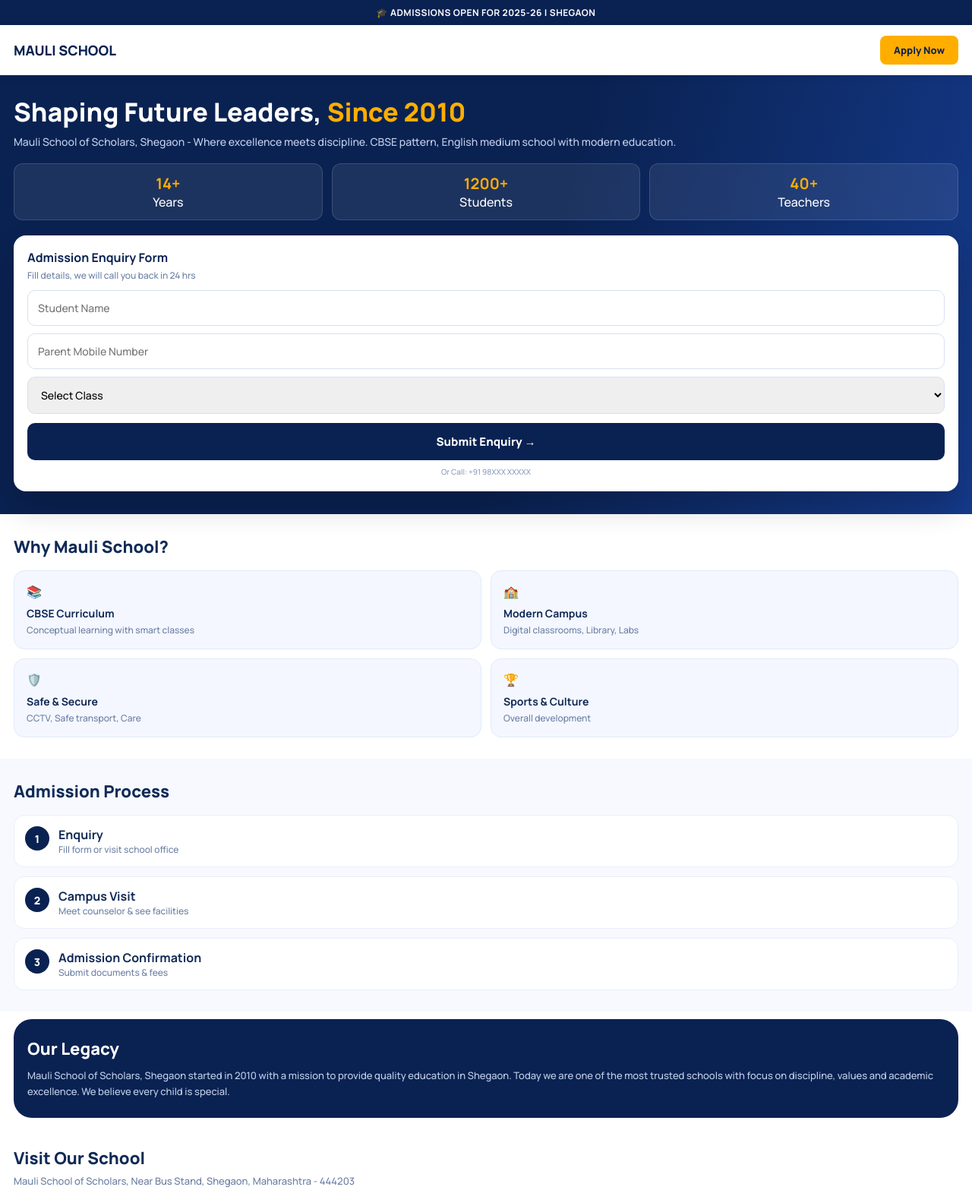
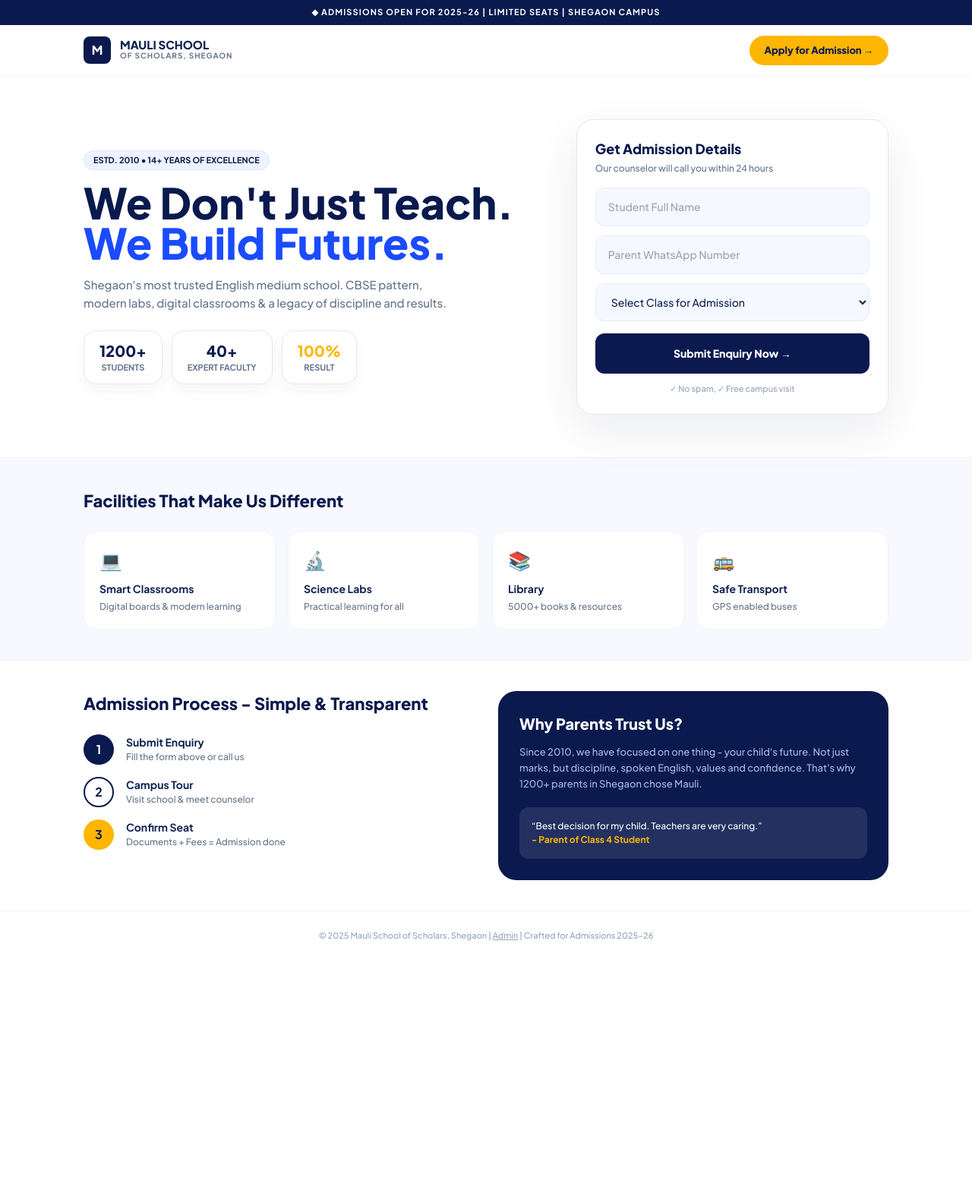
Before and after one commit to sujatapahurkar85-afk/mauli-school, a plain HTML site: page index.html in a window 1280 px wide. Shown: the top 1567 px of the page at 76% size. After the commit the page ends 1264 px from the top, so only its background shows below. Drawn offline with nearby package versions, Linux system fonts and the light colour scheme.

Commit message:
Update index.html

```diff
--- a/index.html
+++ b/index.html
@@ -1,99 +1,79 @@
 <!DOCTYPE html>
-<html lang="en">
+<html lang="en" style="color-scheme: light;">
 <head>
 <meta charset="UTF-8">
 <meta name="viewport" content="width=device-width, initial-scale=1.0">
-<title>Mauli School of Scholars, Shegaon | Admissions Open 2025-26</title>
-<link href="https://fonts.googleapis.com/css2?family=Manrope:wght@500;700;800&display=swap" rel="stylesheet">
+<meta name="color-scheme" content="light">
+<title>Mauli School of Scholars, Shegaon - Best CBSE School | Admissions 2025-26</title>
+<link href="https://fonts.googleapis.com/css2?family=Plus+Jakarta+Sans:wght@500;700;800&display=swap" rel="stylesheet">
+<script src="https://cdn.tailwindcss.com"></script>
 <style>
-*{margin:0;padding:0;box-sizing:border-box;font-family:'Manrope',sans-serif}
-body{background:#fff;color:#102a56}
-.topbar{background:#0a2252;color:#fff;text-align:center;padding:8px;font-size:12px;font-weight:700;letter-spacing:.5px}
-.nav{display:flex;justify-content:space-between;align-items:center;padding:14px 18px;background:#fff;box-shadow:0 2px 10px #0001;position:sticky;top:0;z-index:10}
-.nav .logo{font-weight:800;font-size:18px;color:#0a2252}
-.nav .btn-adm{background:#ffae00;color:#0a2252;padding:10px 18px;border-radius:8px;border:none;font-weight:800;font-size:13px}
-.hero{background:linear-gradient(105deg,#0a2252 55%, #153a8b);color:#fff;padding:30px 18px;display:grid;gap:20px}
-.hero h1{font-size:34px;line-height:1.1;font-weight:800}
-.hero h1 span{color:#ffae00}
-.hero p{color:#c2d0ea;font-size:14px;line-height:1.5;margin-top:10px}
-.stats{display:flex;gap:12px;margin-top:18px}
-.stat{background:#ffffff14;border:1px solid #ffffff22;padding:12px 14px;border-radius:12px;text-align:center;flex:1}
-.stat b{font-size:20px;display:block;color:#ffae00}
-.form-card{background:#fff;color:#0a2252;border-radius:16px;padding:18px;box-shadow:0 20px 40px #0003}
-.form-card h3{font-size:16px}
-.inp{width:100%;padding:13px;border:1px solid #d8e1f0;border-radius:10px;margin-top:10px;font-size:14px}
-.btn-submit{width:100%;background:#0a2252;color:#fff;padding:14px;border:none;border-radius:10px;font-weight:800;margin-top:12px;font-size:15px}
-.section{padding:28px 18px}
-.h2{font-size:22px;font-weight:800}
-.grid2{display:grid;grid-template-columns:1fr 1fr;gap:12px;margin-top:16px}
-.feat{background:#f4f7ff;border:1px solid #e1e9f9;border-radius:14px;padding:16px}
-.feat b{font-size:14px;display:block;margin-top:8px}
-.feat p{font-size:12px;color:#6b7fa3;margin-top:4px}
-.steps{display:grid;gap:12px;margin-top:16px}
-.step{display:flex;gap:12px;background:#fff;border:1px solid #e8eefb;border-radius:14px;padding:14px}
-.num{width:32px;height:32px;background:#0a2252;color:#fff;border-radius:50%;display:flex;align-items:center;justify-content:center;font-weight:800;font-size:14px;flex-shrink:0}
-.why{background:#0a2252;color:#fff;border-radius:24px;padding:24px 18px;margin:10px 18px}
-.footer{text-align:center;padding:18px;font-size:11px;color:#8a9bbc}
-.admin{opacity:.2;font-size:10px;text-align:center;padding:10px}
+*{font-family:'Plus Jakarta Sans',sans-serif}
+html{color-scheme:light !important}
+body{background:#ffffff !important;color:#0f2352 !important}
 </style>
 </head>
-<body>
-<div class="topbar">🎓 ADMISSIONS OPEN FOR 2025-26 | SHEGAON</div>
-<div class="nav"><div class="logo">MAULI SCHOOL</div><button class="btn-adm" onclick="document.getElementById('admission').scrollIntoView({behavior:'smooth'})">Apply Now</button></div>
+<body class="bg-white">
+<div class="bg-[#0a194e] text-white text-center py-2 text-[11px] font-bold tracking-widest">◆ ADMISSIONS OPEN FOR 2025-26 | LIMITED SEATS | SHEGAON CAMPUS</div>
 
-<div class="hero">
+<header class="sticky top-0 z-20 bg-white/95 backdrop-blur border-b border-slate-100">
+<div class="max-w-[1100px] mx-auto flex justify-between items-center px-5 py-3.5">
+<div class="flex items-center gap-3"><div class="w-9 h-9 bg-[#0a194e] text-white rounded-lg flex items-center justify-center font-extrabold">M</div><div><div class="font-extrabold leading-none text-[15px]">MAULI SCHOOL</div><div class="text-[10px] text-slate-500 tracking-widest font-bold">OF SCHOLARS, SHEGAON</div></div></div>
+<a href="#admission" class="bg-[#ffb600] text-[#0a194e] px-5 py-2.5 rounded-full font-extrabold text-[13px]">Apply for Admission →</a>
+</div>
+</header>
+
+<section class="max-w-[1100px] mx-auto grid md:grid-cols-[1.2fr_.8fr] gap-8 px-5 py-8 md:py-14 items-center">
 <div>
-<h1>Shaping Future Leaders, <span>Since 2010</span></h1>
-<p>Mauli School of Scholars, Shegaon - Where excellence meets discipline. CBSE pattern, English medium school with modern education.</p>
-<div class="stats">
-<div class="stat"><b>14+</b>Years</div>
-<div class="stat"><b>1200+</b>Students</div>
-<div class="stat"><b>40+</b>Teachers</div>
-</div>
-</div>
-<div class="form-card" id="admission">
-<h3>Admission Enquiry Form</h3>
-<p style="font-size:12px;color:#6b7fa3;margin-top:4px">Fill details, we will call you back in 24 hrs</p>
-<input class="inp" placeholder="Student Name">
-<input class="inp" placeholder="Parent Mobile Number">
-<select class="inp"><option>Select Class</option><option>Nursery</option><option>LKG / UKG</option><option>Class 1 to 5</option><option>Class 6 to 10</option></select>
-<button class="btn-submit" onclick="alert('Thank you! Your enquiry submitted. We will call you soon. - Mauli School')">Submit Enquiry →</button>
-<p style="font-size:10px;color:#8a9bbc;margin-top:8px;text-align:center">Or Call: +91 98XXX XXXXX</p>
+<div class="inline-flex bg-[#eef3ff] border border-[#dbe6ff] text-[#0a194e] px-3 py-1 rounded-full text-[11px] font-bold">ESTD. 2010 • 14+ YEARS OF EXCELLENCE</div>
+<h1 class="text-[38px] md:text-[56px] font-[800] leading-[.95] mt-4 text-[#0a194e]">We Don't Just Teach.<br><span class="text-[#1a4bff]">We Build Futures.</span></h1>
+<p class="text-slate-500 text-[15px] leading-relaxed mt-4 max-w-[500px]">Shegaon's most trusted English medium school. CBSE pattern, modern labs, digital classrooms & a legacy of discipline and results.</p>
+<div class="flex gap-3 mt-6">
+<div class="bg-white border border-slate-200 shadow-[0_8px_20px_#0000000a] rounded-2xl px-5 py-3 text-center"><div class="font-extrabold text-xl text-[#0a194e]">1200+</div><div class="text-[11px] text-slate-500 font-bold">STUDENTS</div></div>
+<div class="bg-white border border-slate-200 shadow-[0_8px_20px_#0000000a] rounded-2xl px-5 py-3 text-center"><div class="font-extrabold text-xl text-[#0a194e]">40+</div><div class="text-[11px] text-slate-500 font-bold">EXPERT FACULTY</div></div>
+<div class="bg-white border border-slate-200 shadow-[0_8px_20px_#0000000a] rounded-2xl px-5 py-3 text-center"><div class="font-extrabold text-xl text-[#ffb600]">100%</div><div class="text-[11px] text-slate-500 font-bold">RESULT</div></div>
 </div>
 </div>
 
-<div class="section">
-<div class="h2">Why Mauli School?</div>
-<div class="grid2">
-<div class="feat"><div>📚</div><b>CBSE Curriculum</b><p>Conceptual learning with smart classes</p></div>
-<div class="feat"><div>🏫</div><b>Modern Campus</b><p>Digital classrooms, Library, Labs</p></div>
-<div class="feat"><div>🛡️</div><b>Safe & Secure</b><p>CCTV, Safe transport, Care</p></div>
-<div class="feat"><div>🏆</div><b>Sports & Culture</b><p>Overall development</p></div>
+<div id="admission" class="bg-white border border-slate-200 rounded-[22px] shadow-[0_20px_60px_#0a194e15] p-6">
+<div class="font-extrabold text-[18px] text-[#0a194e]">Get Admission Details</div>
+<div class="text-[12px] text-slate-500 mt-1">Our counselor will call you within 24 hours</div>
+<input id="sName" class="w-full mt-4 bg-[#f6f8ff] border border-[#e3eafb] rounded-xl px-4 py-3.5 text-[14px] outline-none" placeholder="Student Full Name">
+<input id="sPhone" class="w-full mt-3 bg-[#f6f8ff] border border-[#e3eafb] rounded-xl px-4 py-3.5 text-[14px] outline-none" placeholder="Parent WhatsApp Number">
+<select class="w-full mt-3 bg-[#f6f8ff] border border-[#e3eafb] rounded-xl px-4 py-3.5 text-[14px] outline-none"><option>Select Class for Admission</option><option>Nursery</option><option>LKG / UKG</option><option>Class 1 - 5</option><option>Class 6 - 10</option></select>
+<button onclick="let n=document.getElementById('sName').value; let p=document.getElementById('sPhone').value; if(n&&p){window.open('https://wa.me/91'+p+'?text=Hello Mauli School, I want admission for '+n)} alert('Thank you '+n+'! We received your enquiry.')" " class="w-full mt-4 bg-[#0a194e] text-white rounded-xl py-4 font-extrabold text-[14px]">Submit Enquiry Now →</button>
+<div class="text-center text-[11px] text-slate-400 mt-3">✓ No spam, ✓ Free campus visit</div>
+</div>
+</section>
+
+<section class="bg-[#f7f9ff] border-y border-slate-100">
+<div class="max-w-[1100px] mx-auto px-5 py-10">
+<div class="font-extrabold text-[22px] text-[#0a194e]">Facilities That Make Us Different</div>
+<div class="grid grid-cols-2 md:grid-cols-4 gap-4 mt-6">
+<div class="bg-white rounded-2xl p-5 border border-slate-100"><div class="text-2xl">💻</div><div class="font-bold text-[14px] mt-3">Smart Classrooms</div><div class="text-[12px] text-slate-500 mt-1">Digital boards & modern learning</div></div>
+<div class="bg-white rounded-2xl p-5 border border-slate-100"><div class="text-2xl">🔬</div><div class="font-bold text-[14px] mt-3">Science Labs</div><div class="text-[12px] text-slate-500 mt-1">Practical learning for all</div></div>
+<div class="bg-white rounded-2xl p-5 border border-slate-100"><div class="text-2xl">📚</div><div class="font-bold text-[14px] mt-3">Library</div><div class="text-[12px] text-slate-500 mt-1">5000+ books & resources</div></div>
+<div class="bg-white rounded-2xl p-5 border border-slate-100"><div class="text-2xl">🚌</div><div class="font-bold text-[14px] mt-3">Safe Transport</div><div class="text-[12px] text-slate-500 mt-1">GPS enabled buses</div></div>
 </div>
 </div>
+</section>
 
-<div class="section" style="background:#f7f9ff">
-<div class="h2">Admission Process</div>
-<div class="steps">
-<div class="step"><div class="num">1</div><div><b>Enquiry</b><p style="font-size:12px;color:#6b7fa3">Fill form or visit school office</p></div></div>
-<div class="step"><div class="num">2</div><div><b>Campus Visit</b><p style="font-size:12px;color:#6b7fa3">Meet counselor & see facilities</p></div></div>
-<div class="step"><div class="num">3</div><div><b>Admission Confirmation</b><p style="font-size:12px;color:#6b7fa3">Submit documents & fees</p></div></div>
+<section class="max-w-[1100px] mx-auto px-5 py-10 grid md:grid-cols-2 gap-8 items-start">
+<div>
+<div class="font-extrabold text-[22px] text-[#0a194e]">Admission Process - Simple & Transparent</div>
+<div class="mt-6 space-y-4">
+<div class="flex gap-4"><div class="w-10 h-10 bg-[#0a194e] text-white rounded-full flex items-center justify-center font-bold">1</div><div><div class="font-bold text-[14px]">Submit Enquiry</div><div class="text-[12px] text-slate-500">Fill the form above or call us</div></div></div>
+<div class="flex gap-4"><div class="w-10 h-10 bg-white border-2 border-[#0a194e] text-[#0a194e] rounded-full flex items-center justify-center font-bold">2</div><div><div class="font-bold text-[14px]">Campus Tour</div><div class="text-[12px] text-slate-500">Visit school & meet counselor</div></div></div>
+<div class="flex gap-4"><div class="w-10 h-10 bg-[#ffb600] text-[#0a194e] rounded-full flex items-center justify-center font-bold">3</div><div><div class="font-bold text-[14px]">Confirm Seat</div><div class="text-[12px] text-slate-500">Documents + Fees = Admission done</div></div></div>
 </div>
 </div>
+<div class="bg-[#0a194e] rounded-[24px] p-7 text-white">
+<div class="font-extrabold text-[20px]">Why Parents Trust Us?</div>
+<p class="text-[#a9b8de] text-[13px] mt-3 leading-relaxed">Since 2010, we have focused on one thing - your child's future. Not just marks, but discipline, spoken English, values and confidence. That's why 1200+ parents in Shegaon chose Mauli.</p>
+<div class="mt-5 bg-white/10 rounded-xl p-4 text-[12px]">“Best decision for my child. Teachers are very caring.”<br><b class="text-[#ffb600]">- Parent of Class 4 Student</b></div>
+</div>
+</section>
 
-<div class="why">
-<div class="h2" style="color:#fff">Our Legacy</div>
-<p style="color:#c2d0ea;font-size:13px;margin-top:10px;line-height:1.6">Mauli School of Scholars, Shegaon started in 2010 with a mission to provide quality education in Shegaon. Today we are one of the most trusted schools with focus on discipline, values and academic excellence. We believe every child is special.</p>
-</div>
-
-<div class="section">
-<div class="h2">Visit Our School</div>
-<p style="font-size:13px;color:#6b7fa3;margin-top:6px">Mauli School of Scholars, Near Bus Stand, Shegaon, Maharashtra - 444203</p>
-<a href="tel:9898989898" style="display:block;margin-top:14px;background:#ffae00;color:#0a2252;text-align:center;padding:14px;border-radius:10px;text-decoration:none;font-weight:800">📞 Call For Admission</a>
-</div>
-
-<div class="footer">© 2025 Mauli School of Scholars, Shegaon. All Rights Reserved.<br>Designed for Admissions 2025-26</div>
-<div class="admin" onclick="let c=prompt('Admin Code?'); if(c=='156'){alert('Admin mode ON - Abhi ke liye ye form ka data aapke WhatsApp pe ayega, isko next level banana hai to bolo')}">Admin</div>
-
+<footer class="bg-white border-t border-slate-100 text-center py-6 text-[11px] text-slate-400">© 2025 Mauli School of Scholars, Shegaon | <span onclick="let c=prompt('Admin Code?'); if(c=='156') alert('Admin Access Granted - Bolo kya change karna hai?')" class="underline">Admin</span> | Crafted for Admissions 2025-26</footer>
 </body>
 </html>
```
